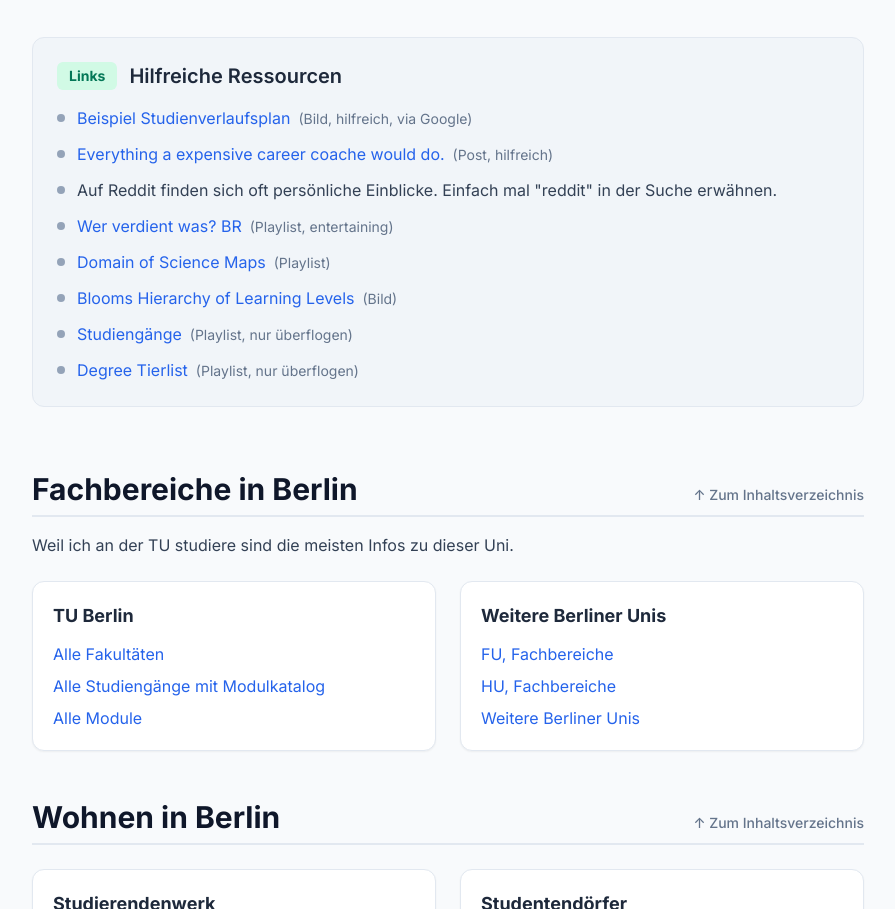
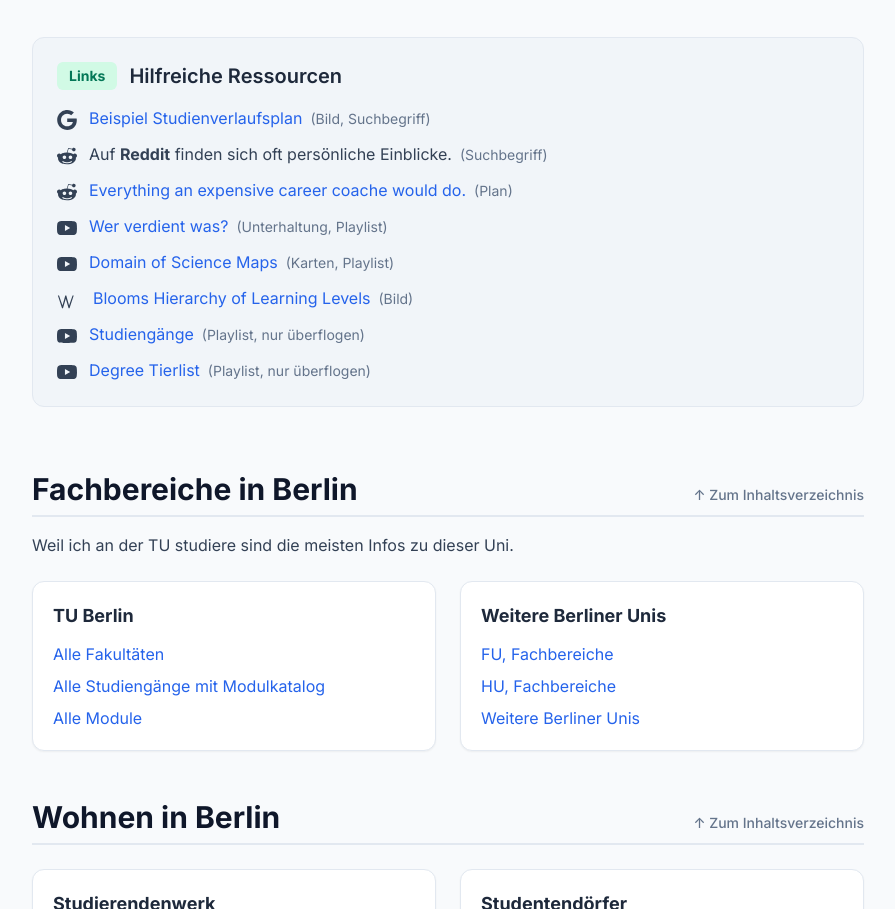
Before and after one commit to Bruno-Ignaz/www.ignaz.dev, a website: page src/files/Studienwahl Simon.page.html in a window 1280 px wide. Shown: the part 8067-8976 px from the top of the page, without its empty margins (192-1087 px from the left). Drawn offline with nearby package versions, Linux system fonts and the light colour scheme; files that its build step writes are made by us from their sources.

Commit message:
[page/Studienwahl] rename file, add icons to resource list

```diff
--- a/src/files/Studienwahl Simon.html
+++ b/src/files/Studienwahl Simon.page.html
@@ -597,62 +597,73 @@ body {
           </h2>
           <ul class="space-y-3 text-slate-700">
             <li class="flex items-start">
-              <span class="w-2 h-2 bg-slate-400 rounded-full shrink-0 mr-3 mt-2">
+              <span class="w-5 h-5 shrink-0 mr-3 mt-1 block [&_svg]:w-full [&_svg]:h-full">
+                <include src="/media/google-icon.comp.html"></include>
               </span>
               <div class="flex flex-col sm:flex-row sm:items-baseline gap-y-0.5 sm:gap-x-2">
                 <a href="https://www.static.tu.berlin/fileadmin/www/_processed_/c/3/csm_SVP_BSC_ET_WS23_24_gross_29d5a49a97.png" target="_blank" class="text-blue-600 hover:text-blue-800 hover:underline">
                   Beispiel Studienverlaufsplan
                 </a>
                 <span class="text-sm text-slate-500">
-                  (Bild, hilfreich, via Google)
+                  (Bild, Suchbegriff)
                 </span>
               </div>
             </li>
             <li class="flex items-start">
-              <span class="w-2 h-2 bg-slate-400 rounded-full shrink-0 mr-3 mt-2">
+              <span class="w-5 h-5 shrink-0 mr-3 mt-1 block [&_svg]:w-full [&_svg]:h-full">
+                <include src="/media/reddit-icon.comp.html"></include>
               </span>
               <div class="flex flex-col sm:flex-row sm:items-baseline gap-y-0.5 sm:gap-x-2">
-                <a href="https://www.reddit.com/r/findapath/comments/1jb53fz/my_parents_hired_an_expensive_career_coach_for_me/" target="_blank" class="text-blue-600 hover:text-blue-800 hover:underline">
-                  Everything a expensive career coache would do.
-                </a>
+                <span>
+                  Auf <b>Reddit</b> finden sich oft persönliche Einblicke.
+                </span>
                 <span class="text-sm text-slate-500">
-                  (Post, hilfreich)
+                  (Suchbegriff)
                 </span>
               </div>
             </li>
             <li class="flex items-start">
-              <span class="w-2 h-2 bg-slate-400 rounded-full shrink-0 mr-3 mt-2">
-              </span>
-              <span>
-                Auf Reddit finden sich oft persönliche Einblicke. Einfach mal "reddit" in der Suche erwähnen.
-              </span>
-            </li>
-            <li class="flex items-start">
-              <span class="w-2 h-2 bg-slate-400 rounded-full shrink-0 mr-3 mt-2">
+              <span class="w-5 h-5 shrink-0 mr-3 mt-1 block [&_svg]:w-full [&_svg]:h-full">
+                <include src="/media/reddit-icon.comp.html"></include>
               </span>
               <div class="flex flex-col sm:flex-row sm:items-baseline gap-y-0.5 sm:gap-x-2">
-                <a href="https://www.youtube.com/playlist?list=PLHbwXC4hOaBseaikqnaCyTvpx-KsOKqDk" target="_blank" class="text-blue-600 hover:text-blue-800 hover:underline">
-                  Wer verdient was? BR
+                <a href="https://www.reddit.com/r/findapath/comments/1jb53fz/my_parents_hired_an_expensive_career_coach_for_me/" target="_blank" class="text-blue-600 hover:text-blue-800 hover:underline">
+                  Everything an expensive career coache would do.
                 </a>
                 <span class="text-sm text-slate-500">
-                  (Playlist, entertaining)
+                  (Plan)
                 </span>
               </div>
             </li>
             <li class="flex items-start">
-              <span class="w-2 h-2 bg-slate-400 rounded-full shrink-0 mr-3 mt-2">
+              <span class="w-5 h-5 shrink-0 mr-3 mt-1 block [&_svg]:w-full [&_svg]:h-full">
+                <include src="/media/yt-icon.comp.html"></include>
+              </span>
+              <div class="flex flex-col sm:flex-row sm:items-baseline gap-y-0.5 sm:gap-x-2">
+                <a href="https://www.youtube.com/playlist?list=PLHbwXC4hOaBseaikqnaCyTvpx-KsOKqDk" target="_blank" class="text-blue-600 hover:text-blue-800 hover:underline">
+                  Wer verdient was?
+                </a>
+                <span class="text-sm text-slate-500">
+                  (Unterhaltung, Playlist)
+                </span>
+              </div>
+            </li>
+            <li class="flex items-start">
+              <span class="w-5 h-5 shrink-0 mr-3 mt-1 block [&_svg]:w-full [&_svg]:h-full">
+                <include src="/media/yt-icon.comp.html"></include>
               </span>
               <div class="flex flex-col sm:flex-row sm:items-baseline gap-y-0.5 sm:gap-x-2">
                 <a href="https://www.youtube.com/playlist?list=PLAqyHMcCVnVso3RM4OjTMRJWI9a-ishpK" target="_blank" class="text-blue-600 hover:text-blue-800 hover:underline">
                   Domain of Science Maps
                 </a>
                 <span class="text-sm text-slate-500">
-                  (Playlist)
+                  (Karten, Playlist)
                 </span>
               </div>
             </li>
             <li class="flex items-start">
-              <span class="w-2 h-2 bg-slate-400 rounded-full shrink-0 mr-3 mt-2">
+              <span class="w-6 h-5 shrink-0 mr-3 mt-1 block [&_svg]:w-full [&_svg]:h-full">
+                <include src="/media/wikipedia-icon.comp.html"></include>
               </span>
               <div class="flex flex-col sm:flex-row sm:items-baseline gap-y-0.5 sm:gap-x-2">
                 <a href="https://en.wikipedia.org/wiki/Bloom%27s_taxonomy#/media/File:Bloom's_revised_taxonomy.svg" target="_blank" class="text-blue-600 hover:text-blue-800 hover:underline">
@@ -664,7 +675,8 @@ body {
               </div>
             </li>
             <li class="flex items-start">
-              <span class="w-2 h-2 bg-slate-400 rounded-full shrink-0 mr-3 mt-2">
+              <span class="w-5 h-5 shrink-0 mr-3 mt-1 block [&_svg]:w-full [&_svg]:h-full">
+                <include src="/media/yt-icon.comp.html"></include>
               </span>
               <div class="flex flex-col sm:flex-row sm:items-baseline gap-y-0.5 sm:gap-x-2">
                 <a href="https://www.youtube.com/playlist?list=PLFqa6VS0S3Tp78SSlEIqR0ZJqPlbzUmiz" target="_blank" class="text-blue-600 hover:text-blue-800 hover:underline">
@@ -676,7 +688,8 @@ body {
               </div>
             </li>
             <li class="flex items-start">
-              <span class="w-2 h-2 bg-slate-400 rounded-full shrink-0 mr-3 mt-2">
+              <span class="w-5 h-5 shrink-0 mr-3 mt-1 block [&_svg]:w-full [&_svg]:h-full">
+                <include src="/media/yt-icon.comp.html"></include>
               </span>
               <div class="flex flex-col sm:flex-row sm:items-baseline gap-y-0.5 sm:gap-x-2">
                 <a href="https://www.youtube.com/playlist?list=PL7o7XqfqRuj_ytJ4oEo3zJnH5B7PVo-VU" target="_blank" class="text-blue-600 hover:text-blue-800 hover:underline">
@@ -812,7 +825,7 @@ body {
             Statistiken der Agentur für Arbeit
           </h3>
           <p class="pb-4">
-            Das ist eher ein Quellenverzeichnis für mich.
+          Das ist eher ein Quellenverzeichnis für mich.
           </p>
           <ul class="space-y-3">
             <li class="flex items-start">
```
